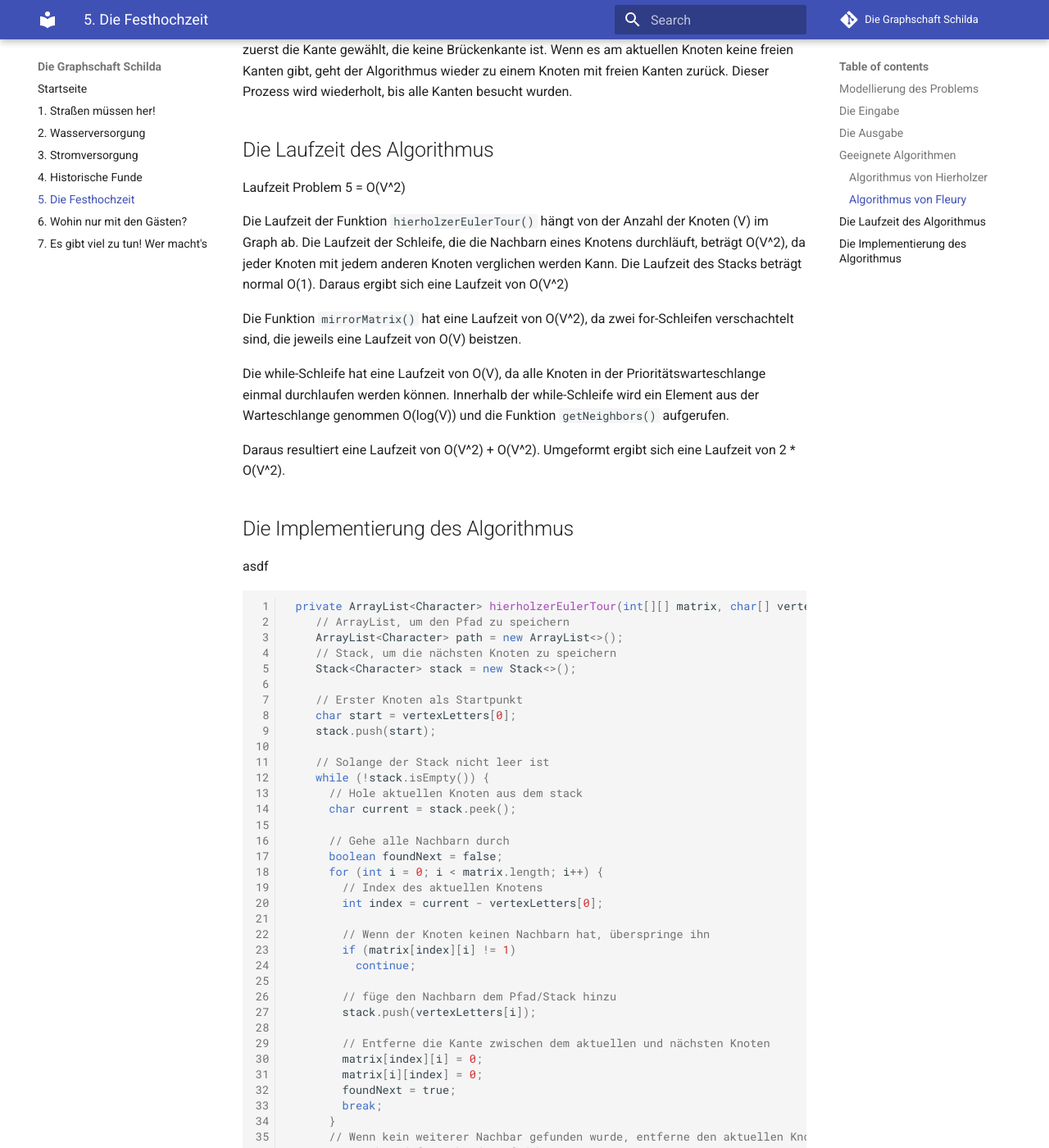
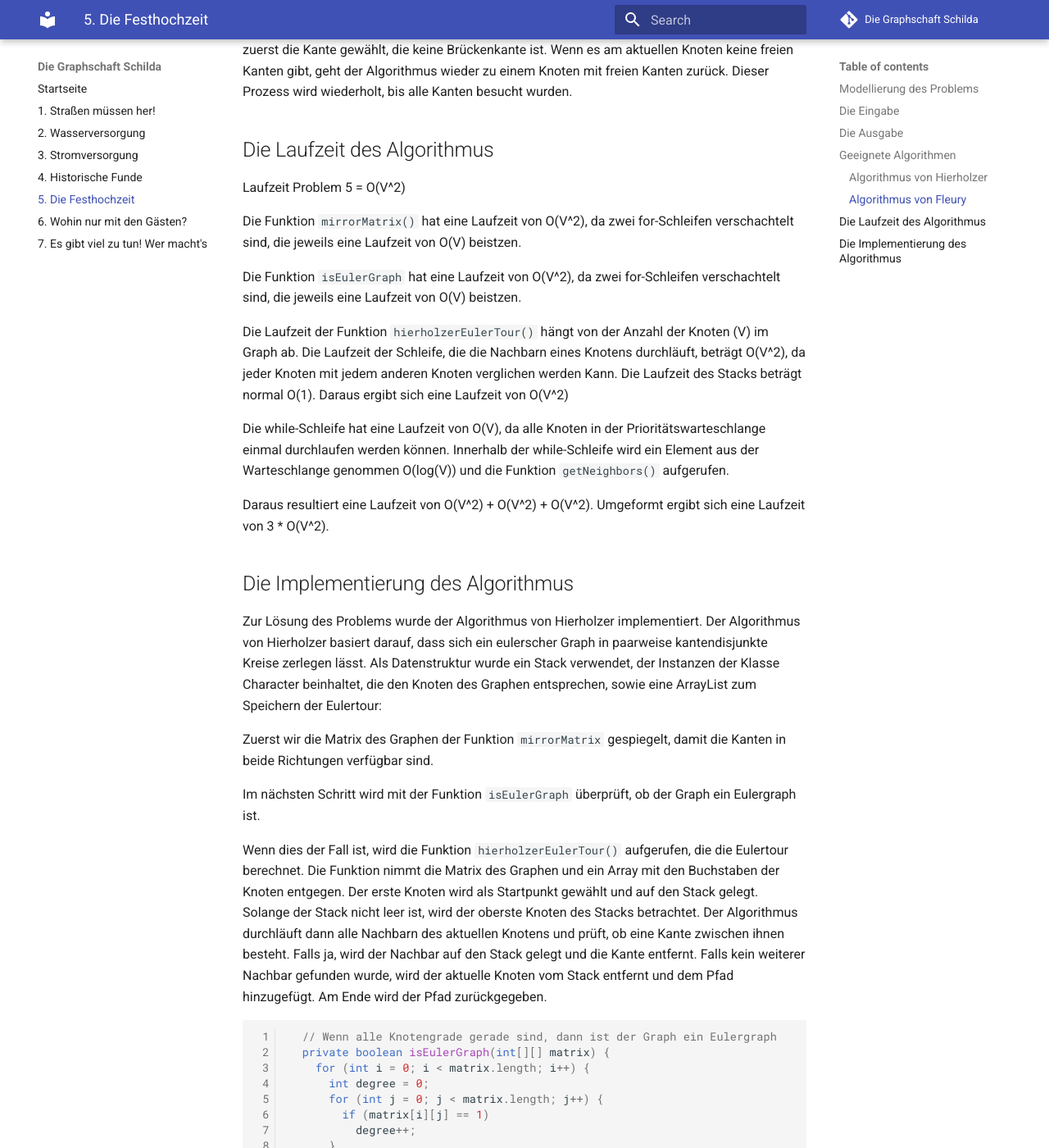
Before and after one commit to Halfpipe-SD/GraphschaftSchilda, an MkDocs documentation site: the page built from documentation/docs/Problem5.md, in a window 1280 px wide and 1400 px high, scrolled down 3289 px. Shown: the whole window at 82% size. Built offline with MkDocs 1.6.1 and Material for MkDocs 9.7.7, drawn with Linux system fonts in a browser that asks for light colours; comment, search, counter and statistics services are not loaded; some of the changed text lies outside the part shown.

Commit message:
Updatet Problem 5 doku

````diff
--- a/documentation/docs/Problem5.md
+++ b/documentation/docs/Problem5.md
@@ -78,20 +78,42 @@ Dieser Algorithmus basiert ebenfalls auf der Tatsache, dass in einem ungerichtet
 
 Laufzeit Problem 5 = O(V^2)
 
+Die Funktion `mirrorMatrix()` hat eine Laufzeit von O(V^2), da zwei for-Schleifen verschachtelt sind, die jeweils eine Laufzeit von O(V) beistzen.
+
+Die Funktion `isEulerGraph` hat eine Laufzeit von O(V^2), da zwei for-Schleifen verschachtelt sind, die jeweils eine Laufzeit von O(V) beistzen.
+
 Die Laufzeit der Funktion `hierholzerEulerTour()` hängt von der Anzahl der Knoten (V) im Graph ab. Die Laufzeit der Schleife, die die Nachbarn eines Knotens durchläuft, beträgt O(V^2), da jeder Knoten mit jedem anderen Knoten verglichen werden Kann. Die Laufzeit des Stacks beträgt normal O(1). Daraus ergibt sich eine Laufzeit von O(V^2)
-
-Die Funktion `mirrorMatrix()` hat eine Laufzeit von O(V^2), da zwei for-Schleifen verschachtelt sind, die jeweils eine Laufzeit von O(V) beistzen.
 
 Die while-Schleife hat eine Laufzeit von O(V), da alle Knoten in der Prioritätswarteschlange einmal durchlaufen werden können. Innerhalb der while-Schleife wird ein Element aus der Warteschlange genommen O(log(V)) und die Funktion `getNeighbors()` aufgerufen.
 
-Daraus resultiert eine Laufzeit von O(V^2) + O(V^2).
-Umgeformt ergibt sich eine Laufzeit von 2 * O(V^2).
+Daraus resultiert eine Laufzeit von O(V^2) + O(V^2) + O(V^2).
+Umgeformt ergibt sich eine Laufzeit von 3 * O(V^2).
 
 ## Die Implementierung des Algorithmus
 
-asdf
+Zur Lösung des Problems wurde der Algorithmus von Hierholzer implementiert. Der Algorithmus von Hierholzer basiert darauf, dass sich ein eulerscher Graph in paarweise kantendisjunkte Kreise zerlegen lässt. Als Datenstruktur wurde ein Stack verwendet, der Instanzen der Klasse Character beinhaltet, die den Knoten des Graphen entsprechen, sowie eine ArrayList zum Speichern der Eulertour:
+
+Zuerst wir die Matrix des Graphen der Funktion `mirrorMatrix` gespiegelt, damit die Kanten in beide Richtungen verfügbar sind.
+
+Im nächsten Schritt wird mit der Funktion `isEulerGraph` überprüft, ob der Graph ein Eulergraph ist.
+
+Wenn dies der Fall ist, wird die Funktion `hierholzerEulerTour()` aufgerufen, die die Eulertour berechnet. Die Funktion nimmt die Matrix des Graphen und ein Array mit den Buchstaben der Knoten entgegen. Der erste Knoten wird als Startpunkt gewählt und auf den Stack gelegt. Solange der Stack nicht leer ist, wird der oberste Knoten des Stacks betrachtet. Der Algorithmus durchläuft dann alle Nachbarn des aktuellen Knotens und prüft, ob eine Kante zwischen ihnen besteht. Falls ja, wird der Nachbar auf den Stack gelegt und die Kante entfernt. Falls kein weiterer Nachbar gefunden wurde, wird der aktuelle Knoten vom Stack entfernt und dem Pfad hinzugefügt. Am Ende wird der Pfad zurückgegeben.
 
 ```java
+  // Wenn alle Knotengrade gerade sind, dann ist der Graph ein Eulergraph
+  private boolean isEulerGraph(int[][] matrix) {
+    for (int i = 0; i < matrix.length; i++) {
+      int degree = 0;
+      for (int j = 0; j < matrix.length; j++) {
+        if (matrix[i][j] == 1)
+          degree++;
+      }
+      if (degree % 2 != 0)
+        return false;
+    }
+    return true;
+  }
+
  private ArrayList<Character> hierholzerEulerTour(int[][] matrix, char[] vertexLetters) {
     // ArrayList, um den Pfad zu speichern
     ArrayList<Character> path = new ArrayList<>();
@@ -133,6 +155,7 @@ asdf
     }
     return path;
   }
+
   private int[][] mirrorMatrix(int[][] matrix) {
     int[][] mirrored = new int[matrix.length][matrix.length];
     for (int i = 0; i < matrix.length; i++)
````
